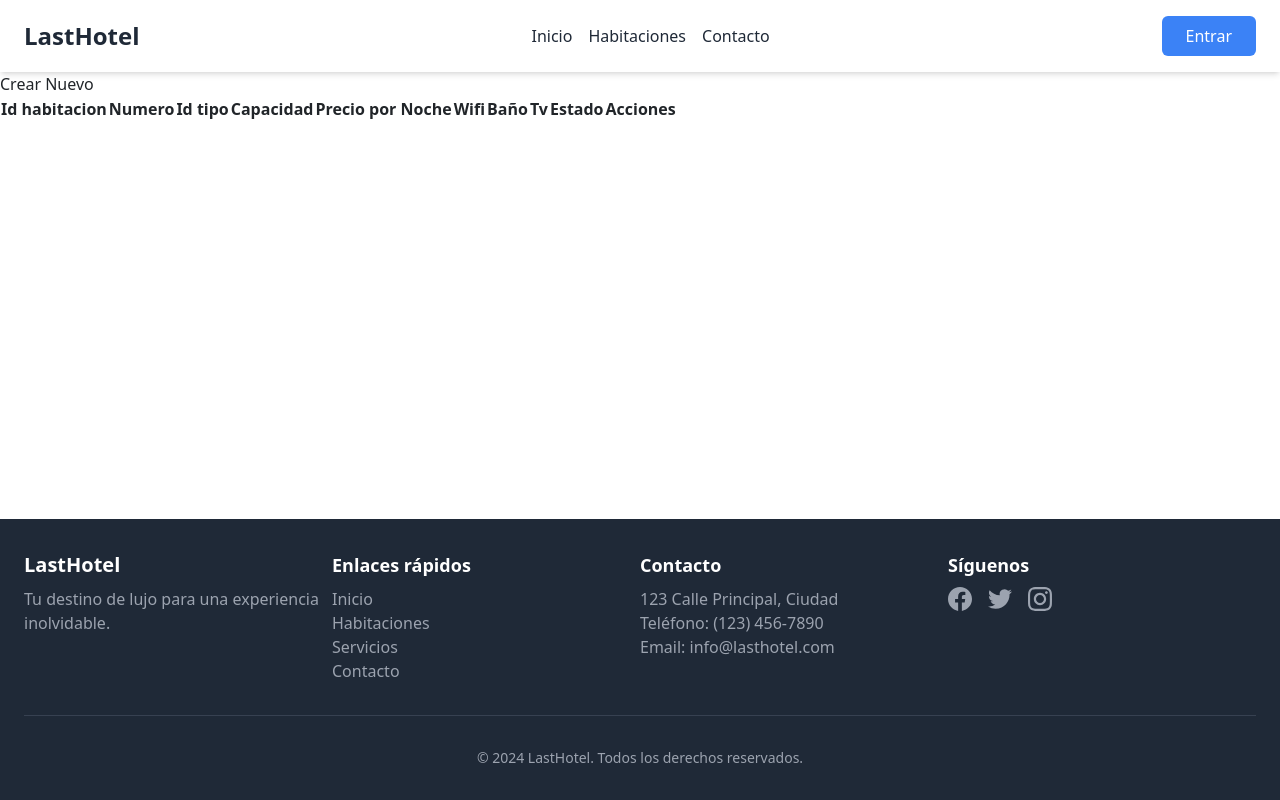
After one commit to Acedi-a/Laravel-Hotel, a PHP site: template views/admin/habitaciones.php in a window 1280 px wide. The commit adds this page. Run offline with PHP 8.4, Linux system fonts and the light colour scheme; the template is opened without the code that fills it, so the values that code supplies are empty; some libraries are stand-ins or nearby versions.

Commit message:
se hizo listar habitaciones de admin y sus controladores, vistas y propiedad

```diff
--- a/public/index.php
+++ b/public/index.php
@@ -2,9 +2,11 @@
 require __DIR__ . '/../includes/app.php';
 
 use Controllers\propiedadController;
+use Controllers\Propiedadhabitaciones;
 use Controllers\propiedadHotel;
 use Controllers\propiedadAdmin;
 use MVC\Router;
+
 $yo="hola mundo";
 $router = new Router();
 //$router->get('/admin', 'function_admin' );
@@ -22,9 +24,11 @@ $router->post('/login',[propiedadHotel::class, 'Login']);
 $router->get('/logout',[propiedadHotel::class, 'Logout']);
 $router->get('/perfil',[propiedadHotel::class, 'Perfil']);
 
+
 if (isset($_SESSION['usuario']) && $_SESSION['usuario']['tipo_usuario'] == 'Admin'){
     $router->get('/admin/dashboard',[propiedadAdmin::class, 'Dashboard']);
     $router->get('/admin/clientes',[propiedadAdmin::class, 'ListarClientes']);
+    $router->get('/admin/habitaciones',[Propiedadhabitaciones::class, 'ListarHabitaciones']);
 }
 
 $router->get('/error404',[propiedadHotel::class, 'error404']);
--- /dev/null
+++ b/views/admin/habitaciones.php
@@ -0,0 +1,39 @@
+<a href="propiedades/crear">Crear Nuevo</a>
+<table class="">
+    <thead>
+    <tr>
+        <th>Id habitacion</th>
+        <th>Numero</th>
+        <th>Id tipo</th>
+        <th>Capacidad</th>
+        <th>Precio por Noche</th>
+        <th>Wifi</th>
+        <th>Baño</th>
+        <th>Tv</th>
+        <th>Estado</th>
+        <th>Acciones</th>
+    </tr>
+    </thead>
+    <tbody>
+    <?php foreach ($propiedad as $habitacion){ ?>
+        <tr>
+            <td><?php echo $habitacion['id_habitacion']; ?></td>
+            <td><?php echo $habitacion['numero']; ?></td>
+            <td><?php echo $habitacion['tipo_habitacion']; ?></td>
+            <td><?php echo $habitacion['capacidad']; ?></td>
+            <td><?php echo $habitacion['precio_por_noche']; ?></td>
+            <td><?php echo $habitacion['wifi'] ? 'Sí' : 'No'; ?></td>
+            <td><?php echo $habitacion['bano'] ? 'Sí' : 'No'; ?></td>
+            <td><?php echo $habitacion['tv'] ? 'Sí' : 'No'; ?></td>
+            <td><?php echo $habitacion['estado'] ? 'Disponible' : 'Ocupado'; ?></td>
+            <td>
+                <a href="propiedades/actualizar?id=<?php echo $habitacion['id_habitacion']; ?>">Actualizar</a>
+                <form method="POST" action="propiedades/eliminar" style="display: inline;">
+                    <input type="hidden" name="id" value="<?php echo $habitacion['id_habitacion']; ?>">
+                    <button type="submit" onclick="return confirm('¿Estás seguro de que quieres eliminar esta habitación?')">Eliminar</button>
+                </form>
+            </td>
+        </tr>
+    <?php } ?>
+    </tbody>
+</table>
--- a/views/layout.php
+++ b/views/layout.php
@@ -21,7 +21,7 @@
                     echo <<<ADMIN
                         <a href="dashboard" class="text-gray-800 hover:text-gray-600">Dashboard</a>
                         <a href="clientes" class="text-gray-800 hover:text-gray-600">Clientes</a>
-                        <a href="inicio" class="text-gray-800 hover:text-gray-600">ADMIn</a>
+                        <a href="habitaciones" class="text-gray-800 hover:text-gray-600">Habitaciones</a>
                         <a href="inicio" class="text-gray-800 hover:text-gray-600">ADMIn</a>
                         <a href="inicio" class="text-gray-800 hover:text-gray-600">ADMIn</a>
 
```
Also changed, not shown: controllers/Propiedadhabitaciones.php (added, +34 -0 lines), models/activarModelo.php (+11 -0 lines), models/habitaciones.php (added, +30 -0 lines), views/main/error404.php (line endings or trailing spaces).
